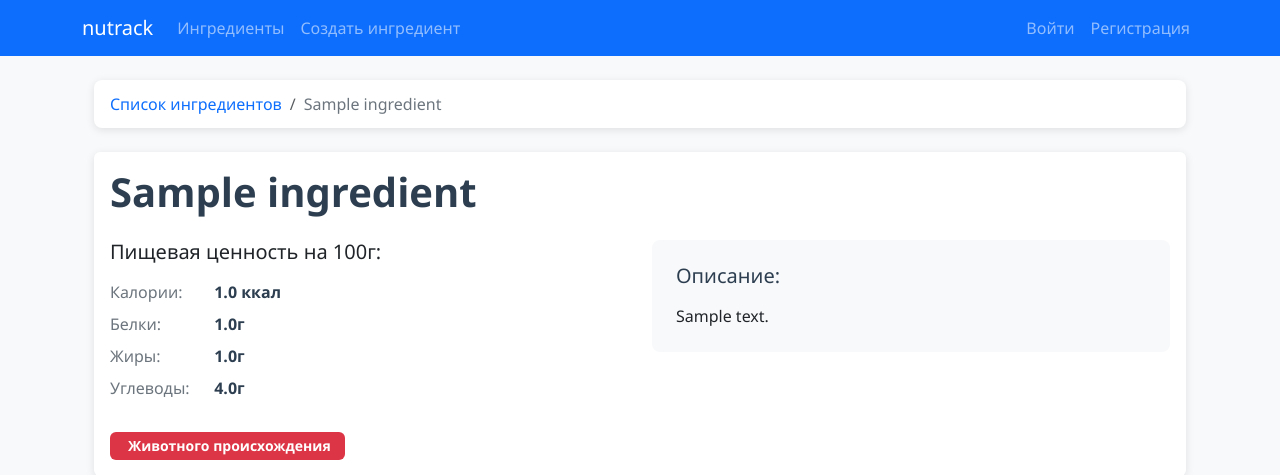
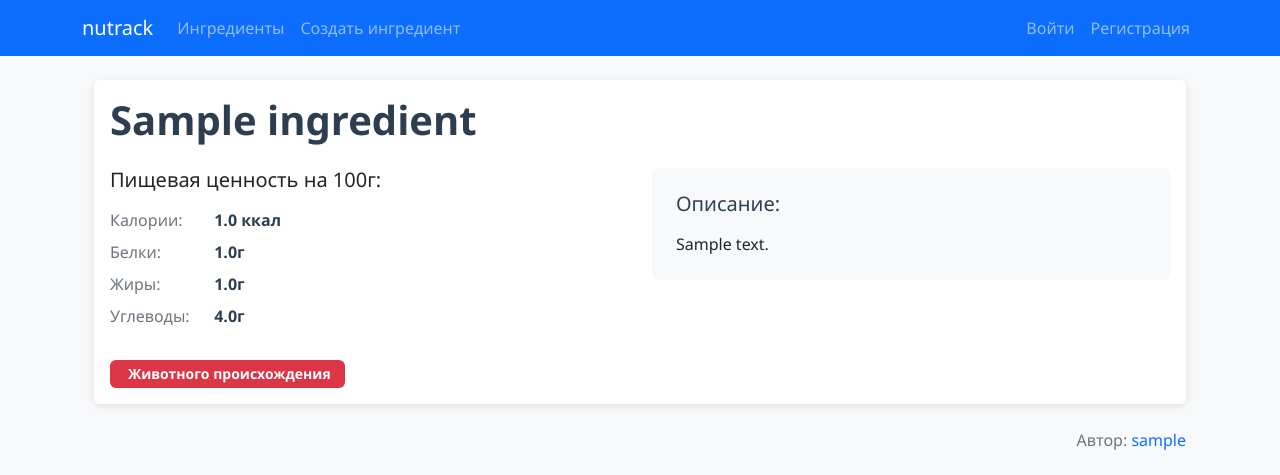
Before and after one commit to RomanMatrosovFrontend/nutrack, a Django app: a page that uses backend/templates/nutritional_value/ingredient_detail.html in a window 1280 px wide. Shown: the top 475 px of the page. Run offline with Django 3.2, Linux system fonts and the light colour scheme; tables that the repository leaves empty hold one stand-in row (values such as "Sample post").

Commit message:
remove unnecessary breadcrumb from ingredient_detail template

```diff
--- a/backend/templates/nutritional_value/ingredient_detail.html
+++ b/backend/templates/nutritional_value/ingredient_detail.html
@@ -2,16 +2,7 @@
 
 {% block content %}
 <div class="container">
-  <div class="mb-4">
-    <nav aria-label="breadcrumb">
-      <ol class="breadcrumb">
-        <li class="breadcrumb-item"><a href="{% url 'ingredient_list' %}">Список ингредиентов</a></li>
-        <li class="breadcrumb-item active" aria-current="page">{{ ingredient.title }}</li>
-      </ol>
-    </nav>
-  </div>
-
-  <div class="card ingredient-detail mb-4">
+   <div class="card ingredient-detail mb-4">
     <div class="card-body">
       <h1 class="card-title mb-4">{{ ingredient.title }}</h1>
 
```
